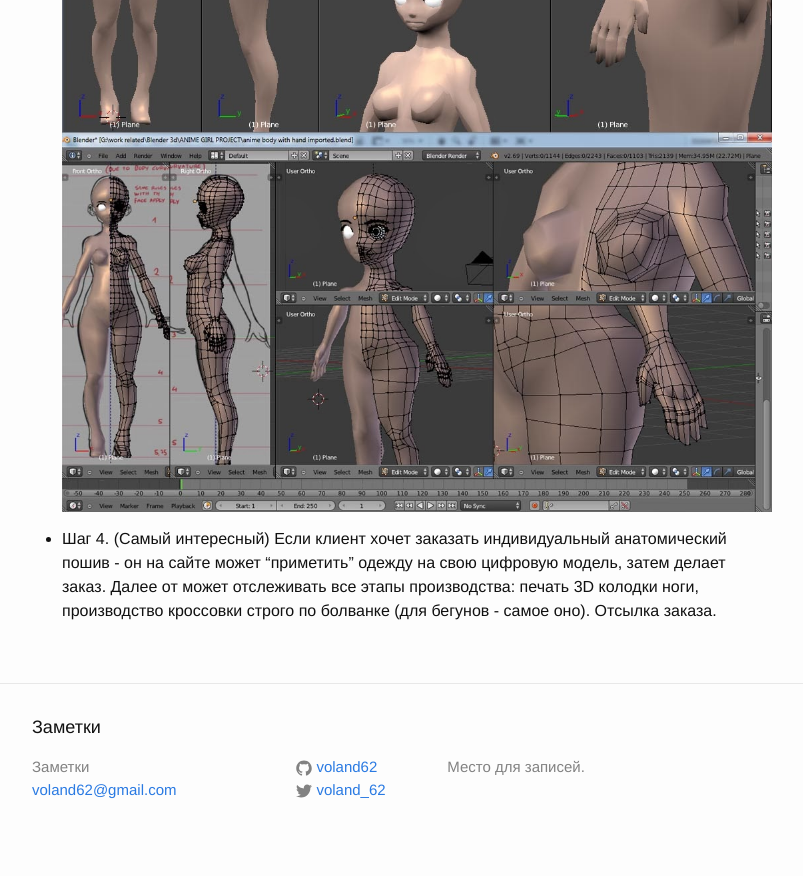
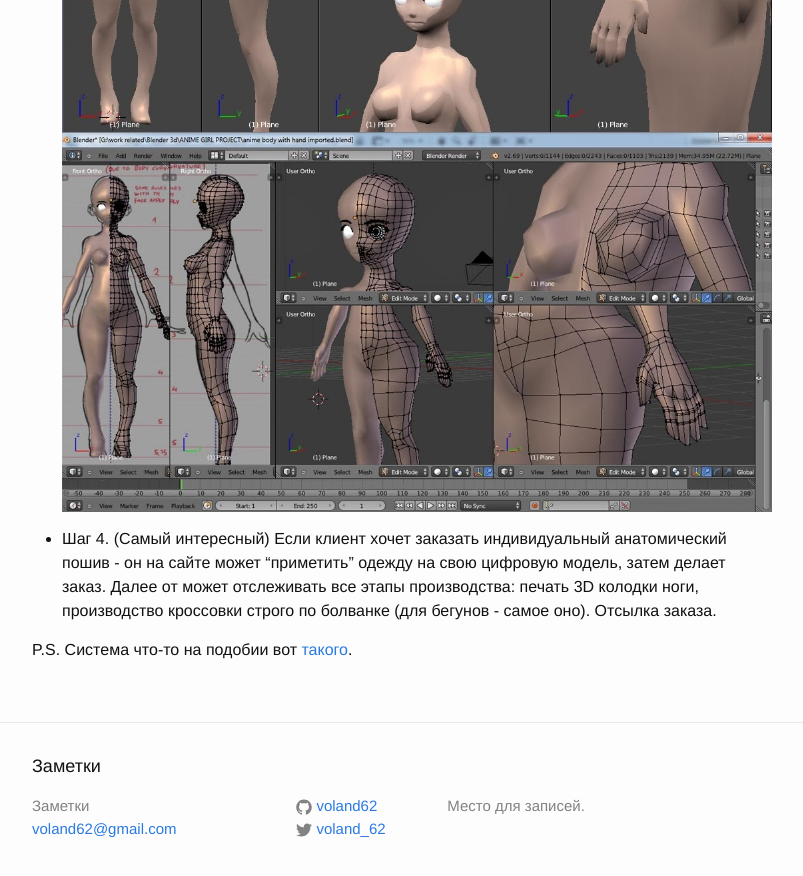
Before and after one commit to voland62/zzz, a Jekyll site: the page built from _posts/2016-01-05-проект-анатомическая-одежда.md, in a window 1280 px wide and 900 px high, scrolled down 1132 px. Shown: the top 876 px of the window, without its empty margins (238-1041 px from the left). Built offline with Jekyll 4.4.1, drawn with Linux system fonts in a browser that asks for light colours; comment, search, counter and statistics services are not loaded.

Commit message:
add toshiba demo related to anatomic project

```diff
--- a/_posts/2016-01-05-проект-анатомическая-одежда.md
+++ b/_posts/2016-01-05-проект-анатомическая-одежда.md
@@ -14,3 +14,5 @@
     ![]({{ site.baseurl }}/assets/model.jpg)
 
 - Шаг 4. (Самый интересный) Если клиент хочет заказать индивидуальный анатомический пошив - он на сайте может "приметить" одежду на свою цифровую модель, затем делает заказ. Далее от может отслеживать все этапы производства: печать 3D колодки ноги, производство кроссовки строго по болванке (для бегунов - самое оно). Отсылка заказа.
+
+P.S. Система что-то на подобии вот [такого](https://www.youtube.com/watch?v=YAPmC6priqY).
```
